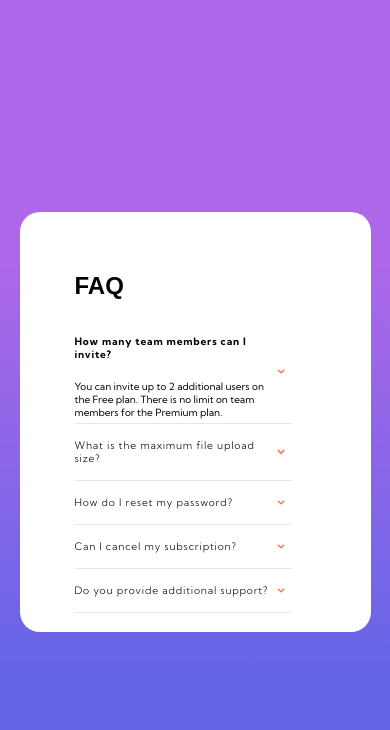
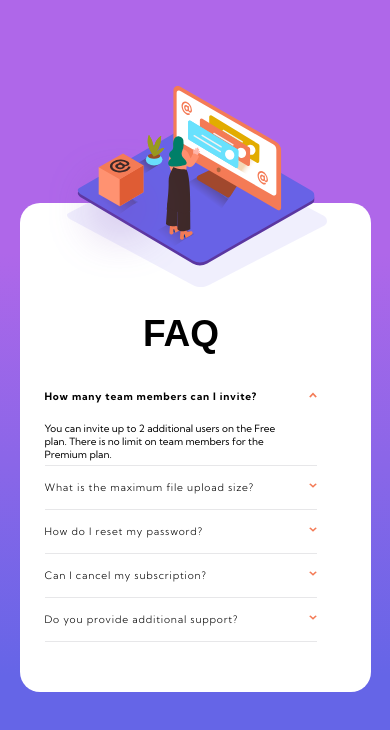
Before and after one commit to facundoN1997/FEM, a plain HTML site: page faq-accordion-card-main/index.html in a window 390 px wide. Both pictures are taken after a click on the item "How many team members can I invite?". Drawn offline with Linux system fonts and the light colour scheme.

Commit message:
terminado de challenge de faq

```diff
--- a/faq-accordion-card-main/css/style.css
+++ b/faq-accordion-card-main/css/style.css
@@ -34,9 +34,10 @@
 
 .bg .card {
   background-color: #fff;
+  position: relative;
   width: 90%;
   max-width: 760px;
-  height: 420px;
+  min-height: 420px;
   padding: 30px 30px;
   border-radius: 20px;
   position: relative;
@@ -69,8 +70,8 @@
   position: absolute;
   left: 0;
   top: 0;
-  -webkit-transform: translate(-60%, 77%);
-          transform: translate(-60%, 77%);
+  -webkit-transform: translate(-60%, 0);
+          transform: translate(-60%, 0);
 }
 
 .bg .card .row-faq .faq {
@@ -96,8 +97,8 @@
 
 .bg .card .row-faq .faq .item-question .arrow {
   position: absolute;
-  right: 7px;
-  top: 50%;
+  right: 0px;
+  top: 20px;
   -webkit-transform: translateY(-50%);
           transform: translateY(-50%);
   width: 8px;
@@ -121,19 +122,26 @@
 
 }
 
+#bg-mobile{
+  display: none;
+  position: absolute;
+}
+
 @media (max-width: 800px) {
   .card {
     background-size: 300px 250px, 97% !important;
   }
   #img-box {
-    -webkit-transform: scale(0.7) translate(-88%, 77%) !important;
-            transform: scale(0.7) translate(-88%, 77%) !important;
+    -webkit-transform: scale(0.7) translate(-97%, -40%) !important;
+            transform: scale(0.7) translate(-97%, -40%) !important;
   }
 }
 
 @media (max-width: 600px) {
   .card {
-    background-image: none,none !important;
+    background-image: url("../images/bg-pattern-mobile.svg") !important;
+    background-size: 260px 100px !important;
+    background-position: 52% -4% !important;
   }
   .card #img-box {
     display: none;
@@ -151,6 +159,23 @@
         -ms-flex-direction: column;
             flex-direction: column;
   }
+  .faq h1{
+    text-align: center;
+    font-size: 37px;
+  }
+
+  .card{
+    padding: 80px 0 50px 0 !important;
+    margin-top: 50px;
+  }
+
+  #bg-mobile{
+    display: block;
+    position: absolute;
+    top: 0;
+    right: 50%;
+    transform: translate(45%,-60%);
+  }
 }
 
 .hidden {
@@ -161,4 +186,11 @@
   font-family: "Kumbh Sans bold", sans-serif !important;
 }
 
+.rotate{
+  transform:  translateY(-50%) rotate(180deg) !important;
+}
+
+
+
+
 /*# sourceMappingURL=style.css.map */
--- a/faq-accordion-card-main/index.html
+++ b/faq-accordion-card-main/index.html
@@ -22,6 +22,7 @@
             </div>
             <div class="faq">
               <h1>FAQ</h1>
+              <img id="bg-mobile" src="images/illustration-woman-online-mobile.svg"/>
               <ul>
                 <li class="item-question">
                   <h2 class="title-question">
--- a/faq-accordion-card-main/js/app.js
+++ b/faq-accordion-card-main/js/app.js
@@ -18,11 +18,14 @@ $(".item-question").click((e)=>{
 
     const parrafo = item.children[2];
     const titulo = item.children[0];
+    const flecha = item.children[1]
 
     $(".parraph-question").addClass("hidden");
+    $(".arrow").removeClass("rotate");
     $(".title-question").removeClass("tittle-active");
-    parrafo.classList.remove("hidden")
-    titulo.classList.add("tittle-active")
+    parrafo.classList.remove("hidden");
+    titulo.classList.add("tittle-active");
+    flecha.classList.add("rotate")
 
 
 
```
